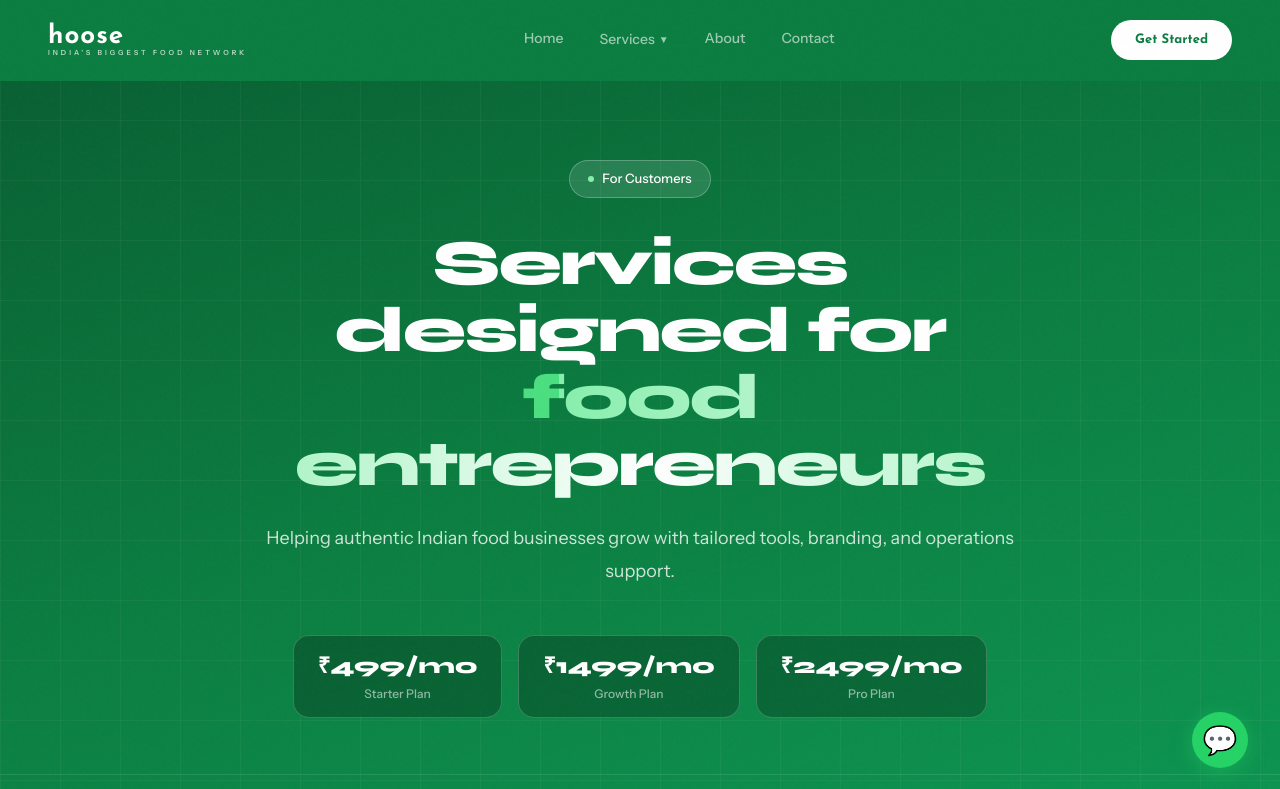
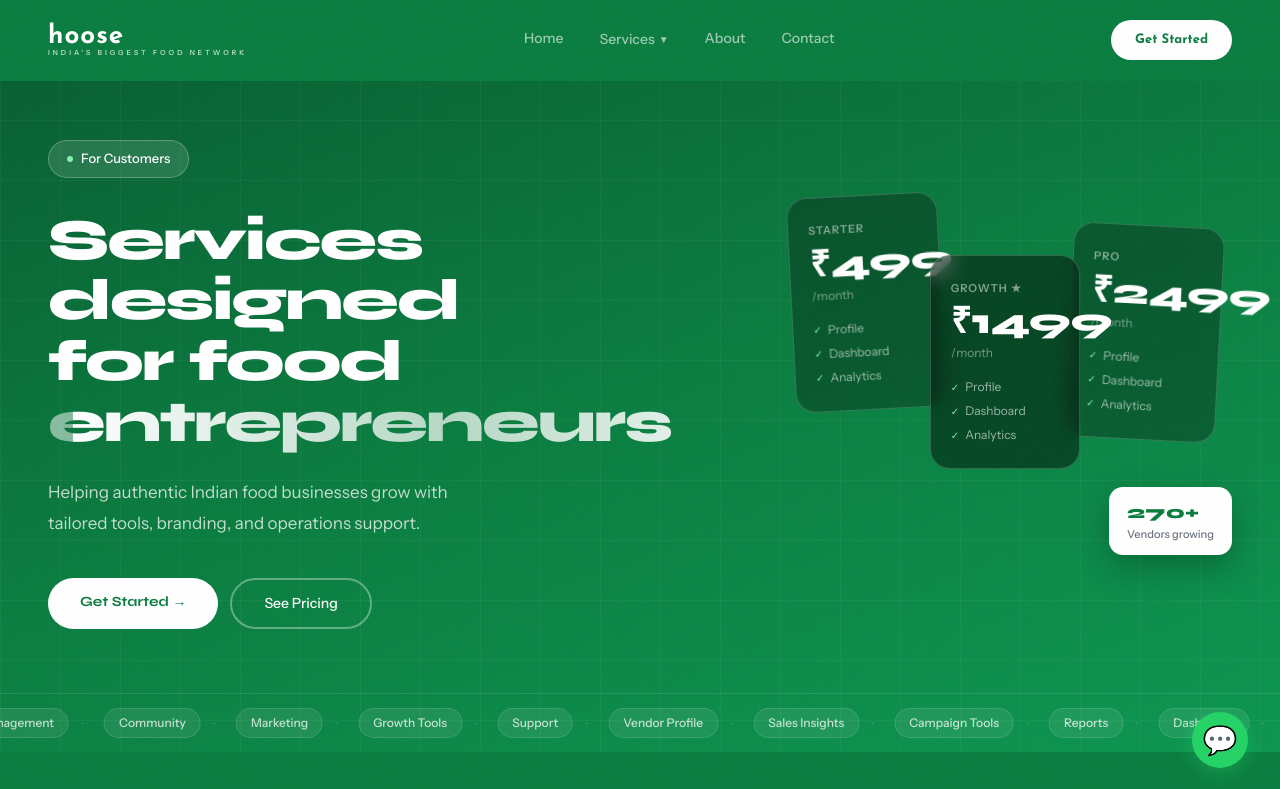
Before and after one commit to kasviii/hoose-startup, a React (Vite) app: page /services/customers in a window 1280 px wide. Shown: the top 789 px of the page. Built offline with nearby package versions, Linux system fonts and the light colour scheme.

Commit message:
changed customers page

```diff
--- a/src/pages/Customers.jsx
+++ b/src/pages/Customers.jsx
@@ -55,12 +55,6 @@
   "Vendor Profile", "Sales Insights", "Campaign Tools", "Reports",
 ];
 
-const pricingPills = [
-  { label: "₹499/mo", sub: "Starter", delay: 0 },
-  { label: "₹1499/mo", sub: "Growth", delay: 0.15 },
-  { label: "₹2499/mo", sub: "Pro", delay: 0.3 },
-];
-
 export default function Customers() {
   const navigate = useNavigate();
 
@@ -68,12 +62,14 @@
     <div style={{backgroundColor: "#0b7d40"}}>
 
       {/* Hero */}
-      <section style={{position: "relative", overflow: "hidden", padding: "160px 0 0", background: "linear-gradient(160deg, #085c30 0%, #0b7d40 50%, #0d9651 100%)"}}>
-        <div style={{position: "absolute", inset: 0}}>
+      <section style={{position: "relative", overflow: "hidden", padding: "140px 0 0", background: "linear-gradient(160deg, #085c30 0%, #0b7d40 50%, #0d9651 100%)"}}>
         <div style={{position: "absolute", inset: 0, backgroundImage: "linear-gradient(rgba(255,255,255,0.04) 1px, transparent 1px), linear-gradient(90deg, rgba(255,255,255,0.04) 1px, transparent 1px)", backgroundSize: "60px 60px"}} />
-        </div>
 
-        <div style={{maxWidth: "900px", margin: "0 auto", padding: "0 48px", textAlign: "center", position: "relative", zIndex: 1}}>
+        <div style={{maxWidth: "1280px", margin: "0 auto", padding: "0 48px", position: "relative", zIndex: 1}}>
+          <div style={{display: "grid", gridTemplateColumns: "1fr 1fr", gap: "80px", alignItems: "center", paddingBottom: "64px"}}>
+
+            {/* Left */}
+            <div>
               <motion.div
                 initial={{ opacity: 0, y: 20 }}
                 animate={{ opacity: 1, y: 0 }}
@@ -88,56 +84,123 @@
                 initial={{ opacity: 0, y: 30 }}
                 animate={{ opacity: 1, y: 0 }}
                 transition={{ duration: 0.8, delay: 0.1, ease: [0.16, 1, 0.3, 1] }}
-            style={{fontFamily: "Syne, sans-serif", fontSize: "64px", fontWeight: "900", color: "white", letterSpacing: "-2px", lineHeight: "1.05", marginBottom: "24px"}}
+                style={{fontFamily: "Syne, sans-serif", fontSize: "58px", fontWeight: "900", color: "white", letterSpacing: "-2px", lineHeight: "1.05", marginBottom: "24px"}}
               >
-            Services designed for<br />
-            <span className="shimmer-text">food entrepreneurs</span>
+                Services designed<br />for food<br />
+                <span style={{
+                  background: "linear-gradient(90deg, white 0%, rgba(255,255,255,0.7) 30%, white 60%, rgba(255,255,255,0.5) 100%)",
+                  backgroundSize: "200% auto",
+                  WebkitBackgroundClip: "text",
+                  WebkitTextFillColor: "transparent",
+                  backgroundClip: "text",
+                  animation: "shimmer 4s linear infinite"
+                }}>entrepreneurs</span>
               </motion.h1>
 
               <motion.p
                 initial={{ opacity: 0, y: 20 }}
                 animate={{ opacity: 1, y: 0 }}
                 transition={{ duration: 0.7, delay: 0.3 }}
-            style={{fontSize: "18px", color: "rgba(255,255,255,0.8)", lineHeight: "1.8", marginBottom: "48px"}}
+                style={{fontSize: "17px", color: "rgba(255,255,255,0.75)", lineHeight: "1.8", marginBottom: "40px", maxWidth: "420px"}}
               >
                 Helping authentic Indian food businesses grow with tailored tools, branding, and operations support.
               </motion.p>
 
-          {/* Floating pricing pills */}
               <motion.div
-            initial={{ opacity: 0, y: 20 }}
+                initial={{ opacity: 0, y: 16 }}
                 animate={{ opacity: 1, y: 0 }}
-            transition={{ duration: 0.7, delay: 0.5 }}
-            style={{display: "flex", justifyContent: "center", gap: "16px", marginBottom: "56px", flexWrap: "wrap"}}
+                transition={{ duration: 0.6, delay: 0.5 }}
+                style={{display: "flex", gap: "12px", flexWrap: "wrap"}}
               >
-            {pricingPills.map(function(pill) {
+                <motion.div
+                  onClick={function() { navigate("/contact"); }}
+                  style={{backgroundColor: "white", color: "#0b7d40", padding: "13px 32px", borderRadius: "999px", fontWeight: "700", fontSize: "14px", cursor: "pointer", fontFamily: "Syne, sans-serif"}}
+                  whileHover={{ scale: 1.05, backgroundColor: "#86efac" }}
+                  whileTap={{ scale: 0.97 }}
+                >
+                  Get Started →
+                </motion.div>
+                <motion.div
+                  onClick={function() { const el = document.getElementById("pricing"); if (el) el.scrollIntoView({behavior: "smooth"}); }}
+                  style={{border: "2px solid rgba(255,255,255,0.35)", color: "white", padding: "13px 32px", borderRadius: "999px", fontWeight: "500", fontSize: "14px", cursor: "pointer"}}
+                  whileHover={{ borderColor: "rgba(255,255,255,0.7)", backgroundColor: "rgba(255,255,255,0.08)" }}
+                  whileTap={{ scale: 0.97 }}
+                >
+                  See Pricing
+                </motion.div>
+              </motion.div>
+            </div>
+
+            {/* Right — stacked mini plan cards */}
+            <div style={{position: "relative", height: "380px"}}>
+              {[
+                { name: "Starter", price: "₹499", color: "rgba(0,0,0,0.3)", top: "0px", left: "40px", rotate: "-3deg", zIndex: 1 },
+                { name: "Growth ★", price: "₹1499", color: "rgba(0,0,0,0.45)", top: "60px", left: "20px", rotate: "0deg", zIndex: 2 },
+                { name: "Pro", price: "₹2499", color: "rgba(0,0,0,0.3)", top: "30px", left: "0px", rotate: "3deg", zIndex: 1 },
+              ].map(function(card, i) {
                 return (
                   <motion.div
-                  key={pill.sub}
-                  initial={{ opacity: 0, y: 20 }}
-                  animate={{ opacity: 1, y: 0 }}
-                  transition={{ duration: 0.6, delay: 0.5 + pill.delay }}
-                  style={{backgroundColor: "rgba(0,0,0,0.25)", border: "1px solid rgba(255,255,255,0.2)", borderRadius: "16px", padding: "14px 24px", backdropFilter: "blur(10px)"}}
-                  whileHover={{ y: -4, backgroundColor: "rgba(0,0,0,0.35)", borderColor: "rgba(255,255,255,0.35)" }}
+                    key={card.name}
+                    initial={{ opacity: 0, y: 40, rotate: card.rotate }}
+                    animate={{ opacity: 1, y: 0, rotate: card.rotate }}
+                    transition={{ duration: 0.7, delay: 0.3 + i * 0.12, ease: [0.16, 1, 0.3, 1] }}
+                    style={{
+                      position: "absolute",
+                      width: "calc(33% - 8px)",
+                      left: "calc(" + (i * 33) + "% + " + card.left + ")",
+                      top: card.top,
+                      backgroundColor: card.color,
+                      border: "1px solid rgba(255,255,255,0.18)",
+                      borderRadius: "20px",
+                      padding: "24px 20px",
+                      backdropFilter: "blur(10px)",
+                      zIndex: card.zIndex,
+                      rotate: card.rotate
+                    }}
+                    whileHover={{ y: -8, zIndex: 10, rotate: "0deg", boxShadow: "0 20px 40px rgba(0,0,0,0.3)" }}
+                    transition={{ type: "spring", stiffness: 300, damping: 25 }}
                   >
-                  <div style={{fontSize: "22px", fontWeight: "900", fontFamily: "Syne, sans-serif", color: "white"}}>{pill.label}</div>
-                  <div style={{fontSize: "12px", color: "rgba(255,255,255,0.55)", marginTop: "2px", fontWeight: "500"}}>{pill.sub} Plan</div>
+                    <div style={{fontSize: "11px", color: "rgba(255,255,255,0.5)", fontWeight: "600", letterSpacing: "1px", textTransform: "uppercase", marginBottom: "8px"}}>{card.name}</div>
+                    <div style={{fontSize: "36px", fontWeight: "900", fontFamily: "Syne, sans-serif", color: "white", lineHeight: 1}}>{card.price}</div>
+                    <div style={{fontSize: "12px", color: "rgba(255,255,255,0.45)", marginTop: "4px"}}>/month</div>
+                    <div style={{marginTop: "16px", display: "flex", flexDirection: "column", gap: "6px"}}>
+                      {["Profile", "Dashboard", "Analytics"].map(function(f) {
+                        return (
+                          <div key={f} style={{display: "flex", alignItems: "center", gap: "6px", fontSize: "12px", color: "rgba(255,255,255,0.6)"}}>
+                            <span style={{color: "#86efac", fontSize: "10px"}}>✓</span>
+                            {f}
+                          </div>
+                        );
+                      })}
+                    </div>
                   </motion.div>
                 );
               })}
+
+              {/* Floating badge */}
+              <motion.div
+                initial={{ opacity: 0, scale: 0.8 }}
+                animate={{ opacity: 1, scale: 1 }}
+                transition={{ delay: 0.9, duration: 0.5, type: "spring" }}
+                style={{position: "absolute", bottom: "20px", right: "0px", backgroundColor: "white", color: "#0b7d40", padding: "12px 18px", borderRadius: "14px", boxShadow: "0 12px 32px rgba(0,0,0,0.25)", zIndex: 10}}
+              >
+                <div style={{fontSize: "18px", fontWeight: "900", fontFamily: "Syne, sans-serif"}}>270+</div>
+                <div style={{fontSize: "11px", color: "#6b7280", fontWeight: "500"}}>Vendors growing</div>
               </motion.div>
+            </div>
+          </div>
         </div>
 
         {/* Scrolling tags strip */}
-        <div style={{overflow: "hidden", paddingBottom: "0", borderTop: "1px solid rgba(255,255,255,0.1)"}}>
-          <div style={{display: "flex", animation: "marquee 20s linear infinite", width: "max-content", padding: "16px 0"}}>
+        <div style={{overflow: "hidden", borderTop: "1px solid rgba(255,255,255,0.1)"}}>
+          <div style={{display: "flex", animation: "marquee 22s linear infinite", width: "max-content", padding: "14px 0"}}>
             {featureTags.map(function(tag, i) {
               return (
-                <div key={i} style={{display: "flex", alignItems: "center", gap: "16px", paddingRight: "24px", whiteSpace: "nowrap"}}>
-                  <span style={{backgroundColor: "rgba(255,255,255,0.08)", border: "1px solid rgba(255,255,255,0.12)", color: "rgba(255,255,255,0.8)", padding: "6px 16px", borderRadius: "999px", fontSize: "13px", fontWeight: "500"}}>
+                <div key={i} style={{display: "flex", alignItems: "center", gap: "12px", paddingRight: "20px", whiteSpace: "nowrap"}}>
+                  <span style={{backgroundColor: "rgba(255,255,255,0.08)", border: "1px solid rgba(255,255,255,0.12)", color: "rgba(255,255,255,0.75)", padding: "5px 14px", borderRadius: "999px", fontSize: "12px", fontWeight: "500"}}>
                     {tag}
                   </span>
-                  <span style={{color: "rgba(255,255,255,0.2)", fontSize: "12px"}}>•</span>
+                  <span style={{color: "rgba(255,255,255,0.15)", fontSize: "10px"}}>•</span>
                 </div>
               );
             })}
@@ -172,6 +235,7 @@
           </div>
 
           {/* Pricing */}
+          <div id="pricing">
             <motion.h2
               initial={{ opacity: 0, y: 24 }}
               whileInView={{ opacity: 1, y: 0 }}
@@ -213,12 +277,12 @@
                     transition={{ type: "spring", stiffness: 300, damping: 25 }}
                   >
                     {hl && (
-                    <div style={{position: "absolute", top: "-14px", left: "50%", transform: "translateX(-50%)", backgroundColor: "white", color: "#0b7d40", padding: "5px 20px", borderRadius: "999px", fontSize: "11px", fontWeight: "800", whiteSpace: "nowrap", letterSpacing: "0.5px"}}>
+                      <div style={{position: "absolute", top: "-14px", left: "50%", transform: "translateX(-50%)", backgroundColor: "white", color: "#0b7d40", padding: "5px 20px", borderRadius: "999px", fontSize: "11px", fontWeight: "800", whiteSpace: "nowrap"}}>
                         ★ MOST POPULAR
                       </div>
                     )}
 
-                  <div style={{display: "inline-block", backgroundColor: "rgba(255,255,255,0.1)", color: "white", border: "1px solid rgba(255,255,255,0.2)", padding: "4px 12px", borderRadius: "999px", fontSize: "11px", fontWeight: "700", marginBottom: "20px", letterSpacing: "0.5px"}}>
+                    <div style={{display: "inline-block", backgroundColor: "rgba(255,255,255,0.1)", color: "white", border: "1px solid rgba(255,255,255,0.2)", padding: "4px 12px", borderRadius: "999px", fontSize: "11px", fontWeight: "700", marginBottom: "20px"}}>
                       {plan.discount}
                     </div>
 
@@ -260,6 +324,7 @@
               })}
             </div>
           </div>
+        </div>
       </section>
     </div>
   );
```
Lines whose indentation alone changed are shown as unchanged.
